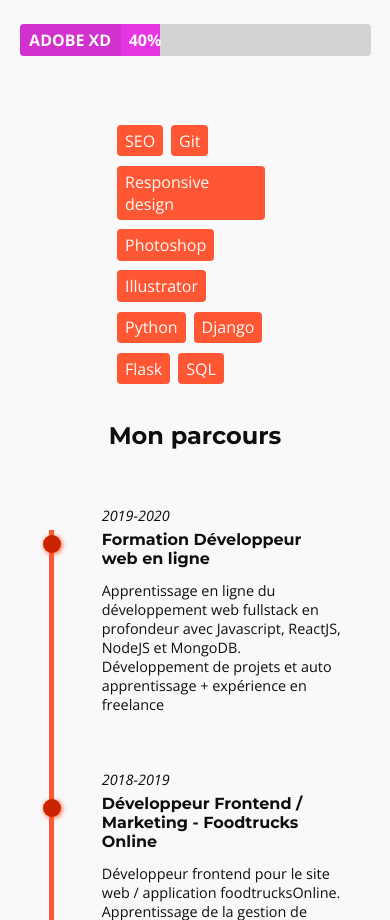
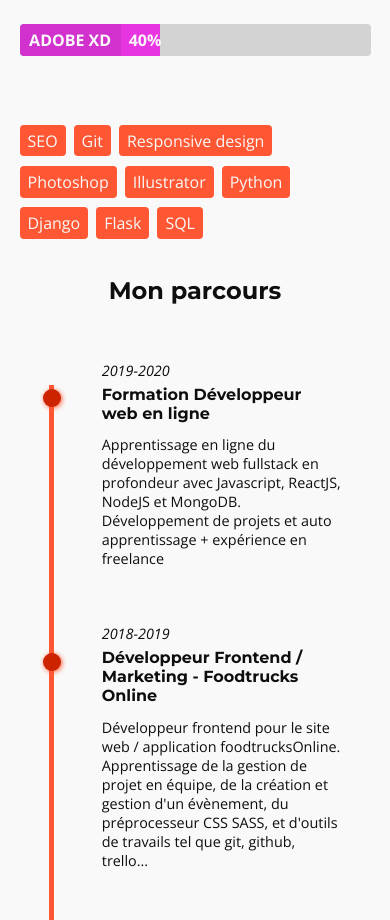
Before and after one commit to MaximeBF2000/portfolio_v2_frontend, a React (Create React App) app: page /about in a window 390 px wide. Shown: the part 1440-2360 px from the top of the page. Built offline with nearby package versions, Linux system fonts and the light colour scheme.

Commit message:
fix a few responsive bug

```diff
--- a/src/components/Skillbars.js
+++ b/src/components/Skillbars.js
@@ -11,7 +11,7 @@ export default function Skills_bars() {
       <div className="grid">
         {skills.map(skill => <Skillbar skill={skill} key={Math.random()} />)}
       </div>
-      <div style={{ width: "40%", margin: "0 auto" }}>
+      <div className="skills_tags_container">
         <div className="tags">
           {skills_tags.map(skill_tag => (
             <div className="tag" key={Math.random()}>{skill_tag}</div>
--- a/src/scss/componentStyle/_skillbars.scss
+++ b/src/scss/componentStyle/_skillbars.scss
@@ -46,12 +46,25 @@ section#skillbars{
       padding-right: 1rem;
     }
   }
+
+  .skills_tags_container{
+    width: 40%;
+    margin: 0 auto;
+  }
 }
 
-@media (max-width: 1000px){
+@media (max-width: $bp-laptop){
   section#skillbars{
     .grid{
       width: 90%;
+    }
+  }
+}
+
+@media screen and (max-width: $bp-tablet){
+  section#skillbars{
+    .skills_tags_container{
+      width: 70%;
     }
   }
 }
@@ -62,5 +75,8 @@ section#skillbars{
       grid-template-columns: 1fr;
       margin-top: 0;
     }
+    .skills_tags_container{
+      width: 90%;
+    }
   }
 }
```
